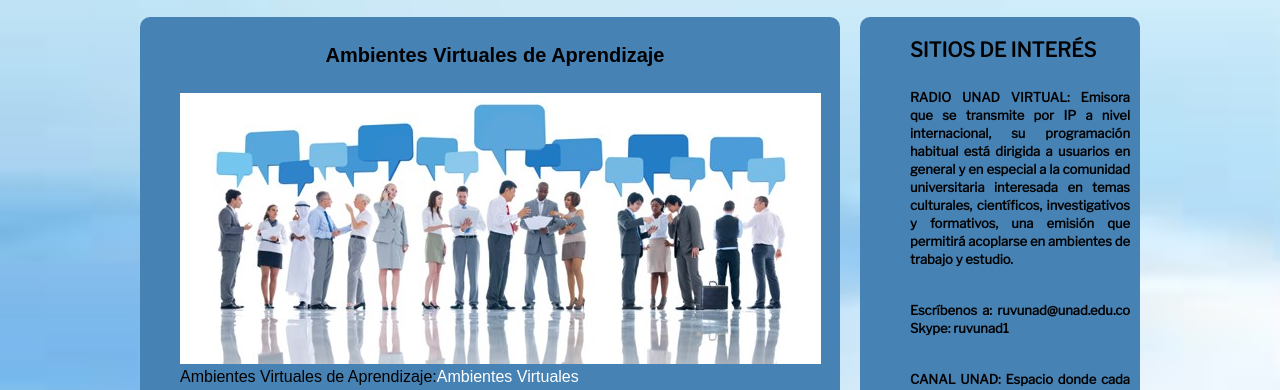
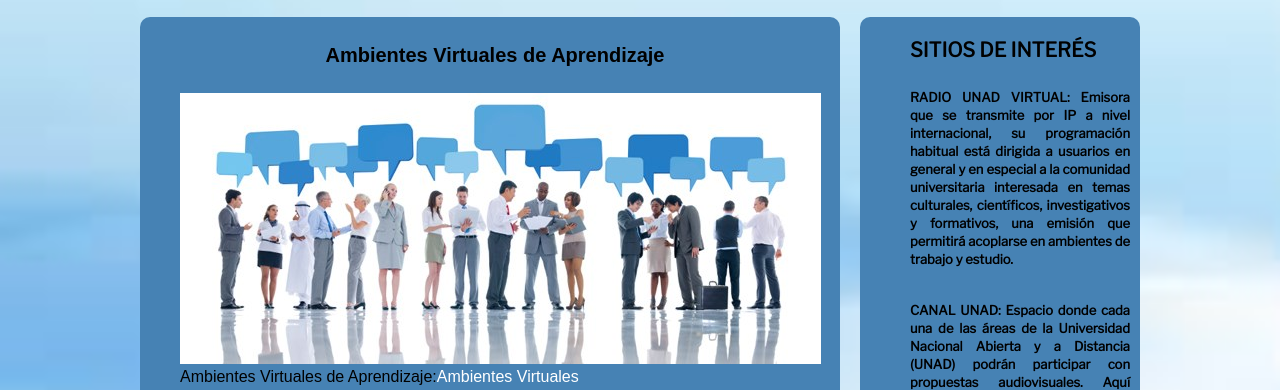
Before and after one commit to YuriVela85/sitioweb, a plain HTML site: page index.html in a window 1280 px wide. Shown: the part 376-766 px from the top of the page. Drawn offline with nearby package versions, Linux system fonts and the light colour scheme; a web font is replaced by a local one.

Commit message:
Actualización 5
Ajuste 5

```diff
--- a/index.html
+++ b/index.html
@@ -72,11 +72,7 @@
 		<p>
     	RADIO UNAD VIRTUAL: Emisora que se transmite por IP a nivel internacional, su programación habitual está dirigida a usuarios en general y en especial a la comunidad universitaria interesada en temas culturales, científicos, investigativos y formativos, una emisión que permitirá acoplarse en ambientes de trabajo y estudio.
     	</p>
-		<p>
-		Escríbenos a: ruvunad@unad.edu.co
-		Skype: ruvunad1
 
-		</p>
 		<p>
 		CANAL UNAD: Espacio donde cada una de las áreas de la Universidad Nacional Abierta y a Distancia (UNAD) podrán participar con propuestas audiovisuales. Aquí encontrarán un espacio para la emisión de sus proyectos y podrán disponer de un espacio para desarrollar temáticas de interés dirigida al público en general y la comunidad universitaria.
 		</p>
```
